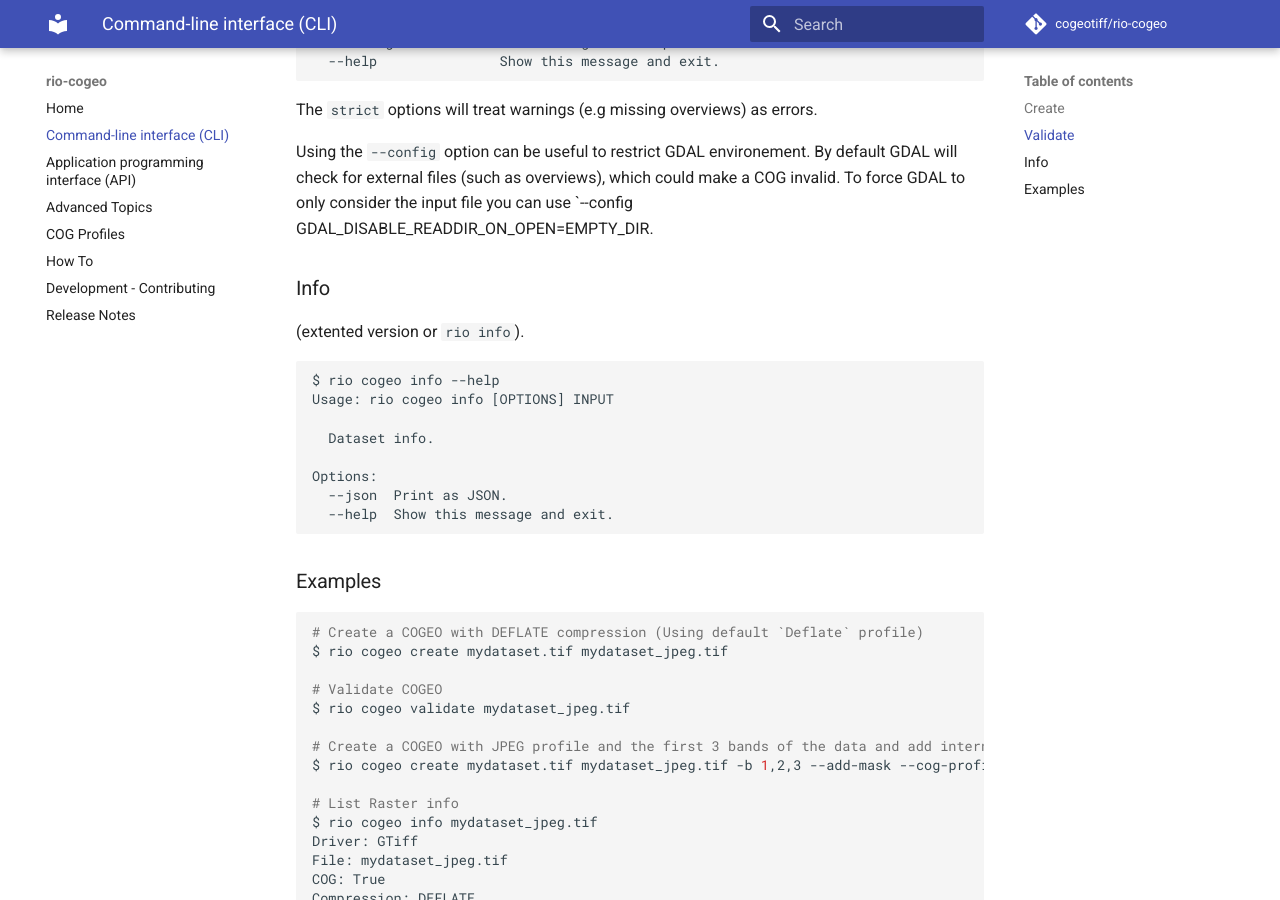
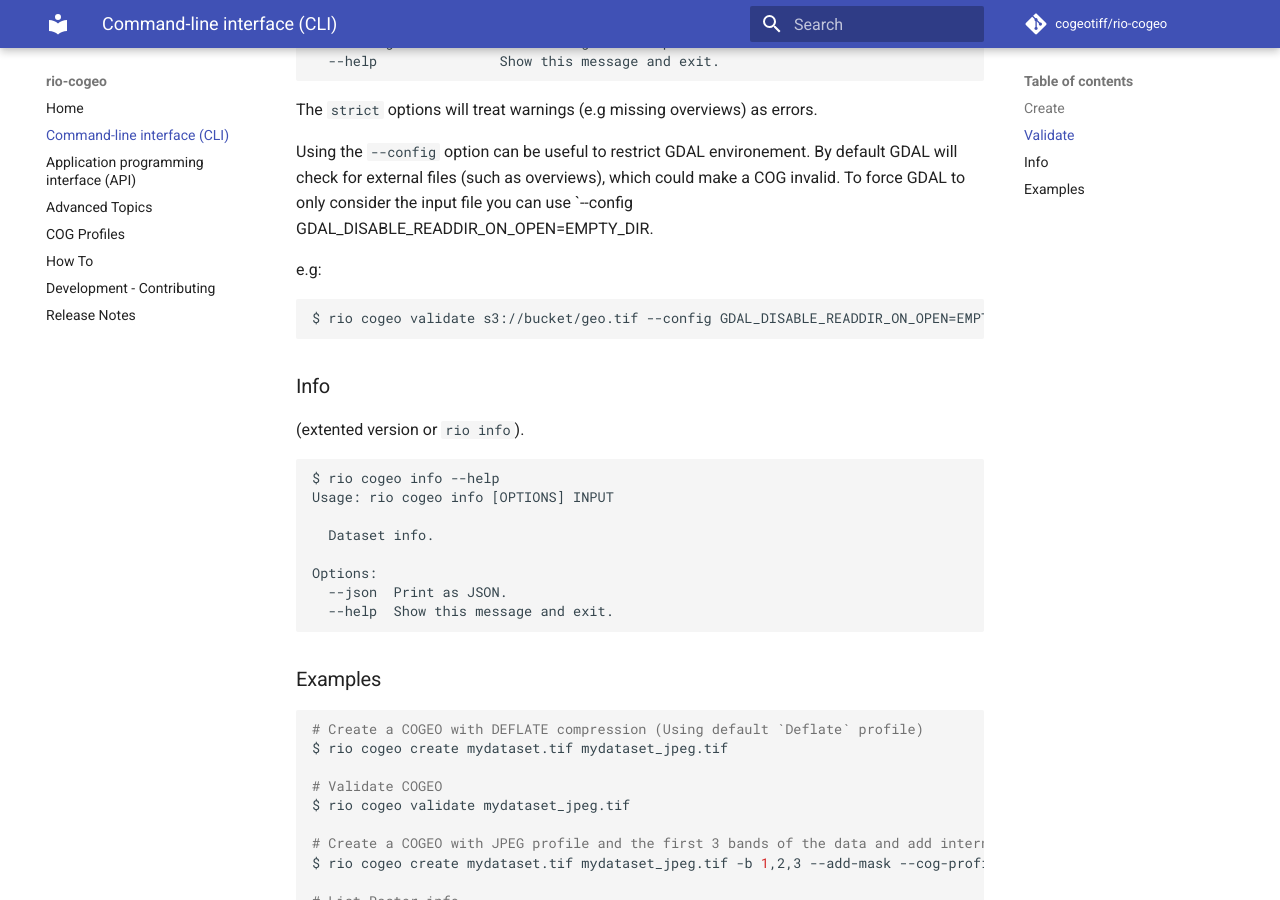
Before and after one commit to cogeotiff/rio-cogeo, an MkDocs documentation site: the page built from docs/CLI.md, in a window 1280 px wide and 900 px high, scrolled down 1336 px. Built offline with MkDocs 1.6.1 and Material for MkDocs 9.7.7, drawn with Linux system fonts in a browser that asks for light colours; comment, search, counter and statistics services are not loaded.

Commit message:
add cli example

````diff
--- a/docs/CLI.md
+++ b/docs/CLI.md
@@ -67,6 +67,11 @@ The `strict` options will treat warnings (e.g missing overviews) as errors.
 
 Using the `--config` option can be useful to restrict GDAL environement. By default GDAL will check for external files (such as overviews), which could make a COG invalid. To force GDAL to only consider the input file you can use `--config GDAL_DISABLE_READDIR_ON_OPEN=EMPTY_DIR.
 
+e.g:
+```
+$ rio cogeo validate s3://bucket/geo.tif --config GDAL_DISABLE_READDIR_ON_OPEN=EMPTY_DIR --config AWS_NO_SIGN_REQUEST=YES
+```
+
 ### Info
 (extented version or `rio info`).
 
````
